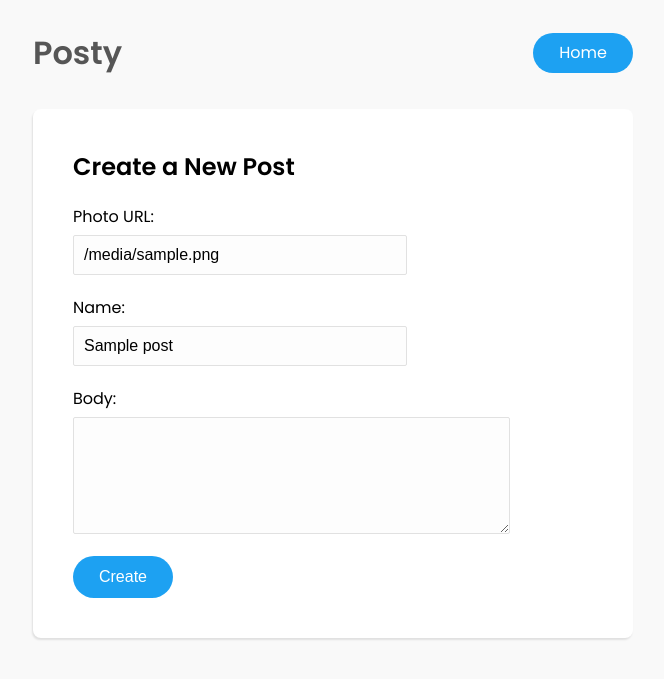
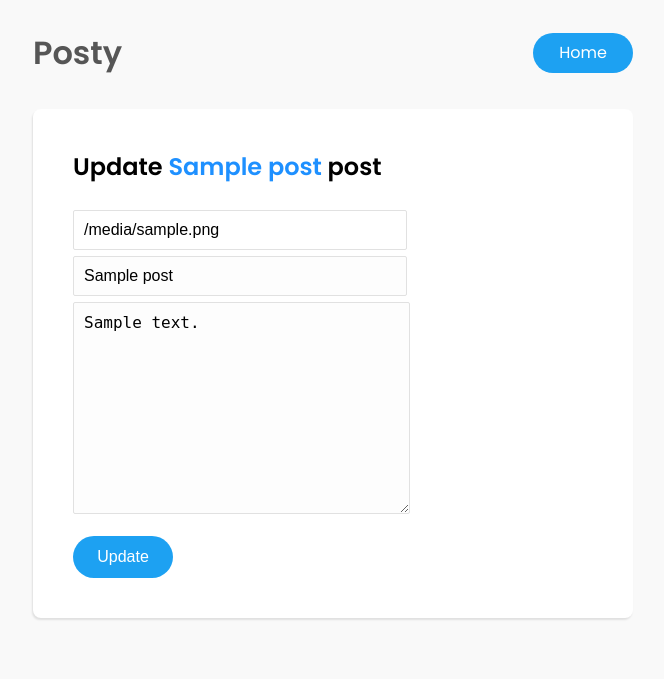
Before and after one commit to HossamCj/posty-blog, a Flask app: template templates/post_update.html in a window 1280 px wide. Shown: the top 679 px of the page, without its empty margins (307-971 px from the left). Run offline with Flask 2, Linux system fonts and the light colour scheme; the template is opened without the code that fills it: most values are stand-ins (such as "Sample title", 1, 10 or a date in 2020).

Commit message:
add project files

```diff
--- a/main.py
+++ b/main.py
@@ -63,8 +63,3 @@ def post_update(id):
         post = post_store.get_by_id(id)
 
         return render_template('post_update.html', post=post)
-
-
-
-
-app.run()
--- /dev/null
+++ b/requirements.txt
@@ -0,0 +1 @@
+flask
--- /dev/null
+++ b/run.py
@@ -0,0 +1,5 @@
+from main import app
+
+
+if __name__=='__main__':
+    app.run()
--- a/templates/post_update.html
+++ b/templates/post_update.html
@@ -16,29 +16,15 @@
         </header>
 
         <main id="add-section">
-            <h2>Create a New Post</h2>
+            <h2>Update <span style="color: dodgerblue">{{ post.name }}</span> post</h2>
 
-            <form action="{{ url_for('post_add') }}" method="POST">
-
+            <form action="{{url_for('post_update', id=post.id)}}" method="POST">
+                <input autofocus type="text" name="photo_url" value="{{ post.photo_url }}" placeholder="Please past photo url here!">
+                <input type="text" name="name" id="" placeholder="Enter author name here!" value="{{ post.name }}">
+                <textarea name="body" cols="30" rows="10" placeholder="Type your post content here!">{{ post.body }}</textarea>
                 <div>
-                    <label>Photo URL:</label>
-                    <input type="text" name="photo_url" value="{{ post.photo_url }}"/>
+                    <button>Update</button>
                 </div>
-
-                <div>
-                    <label>Name:</label>
-                    <input type="text" name="name" value="{{ post.name }}"/>
-                </div>
-
-                <div>
-                    <label>Body:</label>
-                    <textarea name="body" cols="40" rows="5" value="post.body"></textarea>
-                </div>
-
-                <div>
-                    <button>Create</button>
-                </div>
-
             </form>
 
         </main>
```
Also changed, not shown: static/style.css (line endings or trailing spaces), 1 other file.
